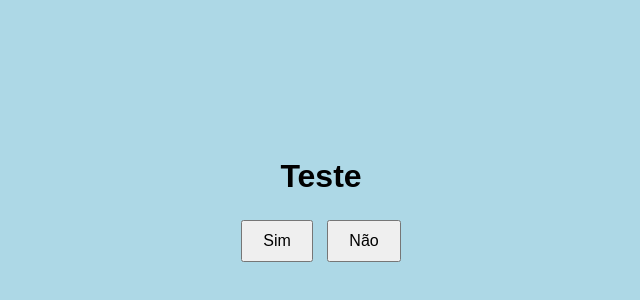
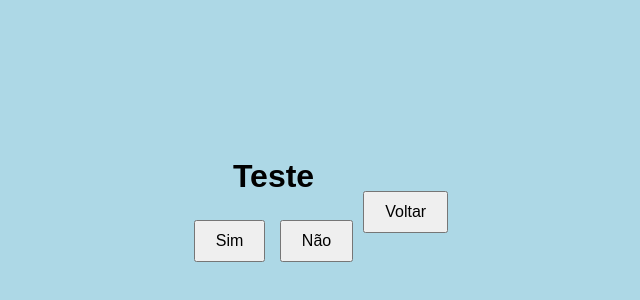
Before and after one commit to Wellington0liveira/Pedido, a plain HTML site: page index.html in a window 1280 px wide. Shown: the part 188-488 px from the top of the page, without its empty margins (319-959 px from the left). Drawn offline with Linux system fonts and the light colour scheme.

Commit message:
Update index.html

```diff
--- a/index.html
+++ b/index.html
@@ -14,6 +14,7 @@
       <button id="nao" class="btn">Não</button>
     </div>
   </div>
+  <button id="voltar" onclick="voltarPagina()">Voltar</button>
   <script src="script.js"></script>
 </body>
 </html>
```
